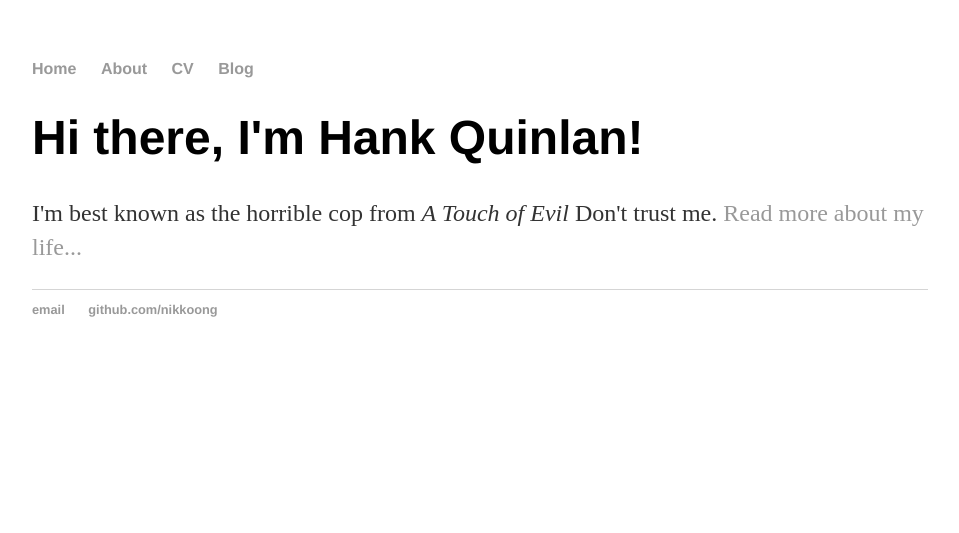
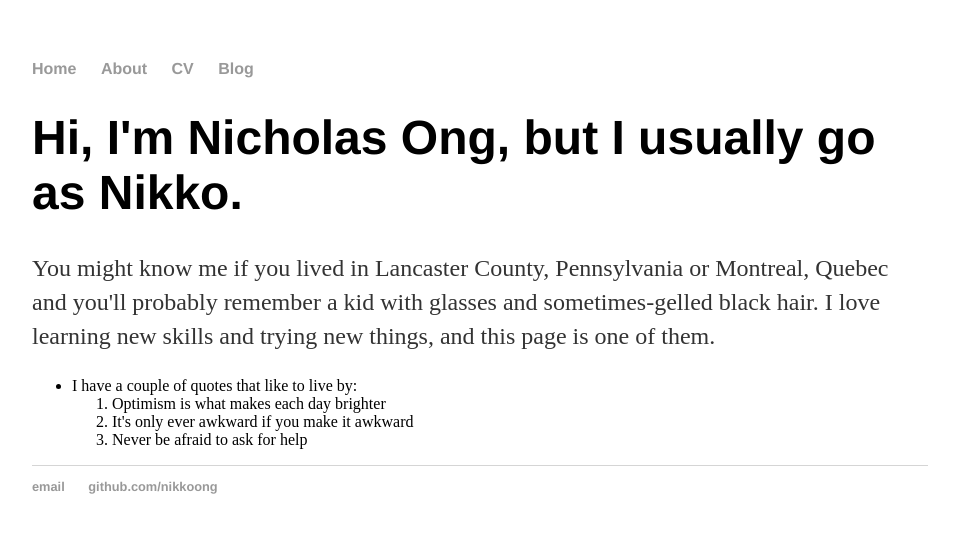
Before and after one commit to nikkoong/nikkoong.github.io, a Jekyll site: the page built from index.html, in a window 1280 px wide. Shown: the top 533 px of the page, without its empty margins (160-1119 px from the left). Built offline with Jekyll 4.4.1, drawn with Linux system fonts in a browser that asks for light colours.

Commit message:
Update index.html

```diff
--- a/index.html
+++ b/index.html
@@ -3,6 +3,13 @@ layout: default
 title: Hank Quinlan, Horrible Cop
 ---
 <div class="blurb">
-	<h1>Hi there, I'm Hank Quinlan!</h1>
-	<p>I'm best known as the horrible cop from <em>A Touch of Evil</em> Don't trust me. <a href="/about">Read more about my life...</a></p>
+	<h1>Hi, I'm Nicholas Ong, but I usually go as Nikko.</h1>
+	<p>You might know me if you lived in Lancaster County, Pennsylvania or Montreal, Quebec and you'll probably remember a kid with glasses and sometimes-gelled black hair. I love learning new skills and trying new things, and this page is one of them. </p>
+<ul>
+<li>I have a couple of quotes that like to live by:<ol>
+<li>Optimism is what makes each day brighter</li>
+<li>It's only ever awkward if you make it awkward</li>
+<li>Never be afraid to ask for help</li>
+</ol>
+</li>
 </div><!-- /.blurb -->
```
